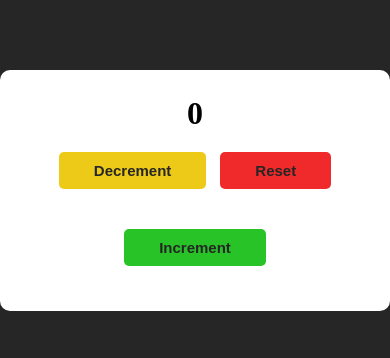
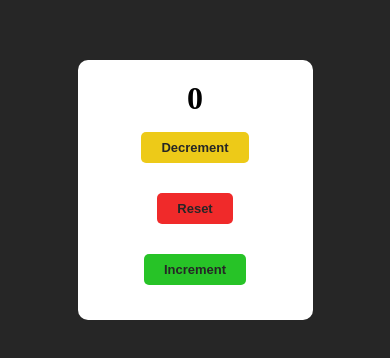
Before and after one commit to ayesha-enayat/Counter-, a plain HTML site: page index.html in a window 390 px wide. Shown: the part 232-590 px from the top of the page. Drawn offline with Linux system fonts and the light colour scheme.

Commit message:
add media queries

```diff
--- a/style.css
+++ b/style.css
@@ -60,3 +60,32 @@ button#Increment:hover{
     background-color:green ;
     color:#fff;
 }
+
+/* Responsive design for smaller screens */
+@media (max-width: 768px) {
+    .card-body {
+        width:50%;
+        padding: 20px;
+    }
+
+    .countlabel {
+        font-size: 50px; /* Smaller font size for labels */
+    }
+
+    .card-btn button {
+        padding: 10px 25px; /* Adjust button padding */
+        font-size: 14px; /* Smaller font size for buttons */
+        margin: 15px 5px; /* Adjust button margin */
+    }
+}
+
+@media (max-width: 480px) {
+    .countlabel {
+        font-size: 40px; /* Even smaller font size for labels */
+    }
+
+    .card-btn button {
+        padding: 8px 20px; /* Further adjust button padding */
+        font-size: 13px; /* Even smaller font size for buttons */
+    }
+}
```
